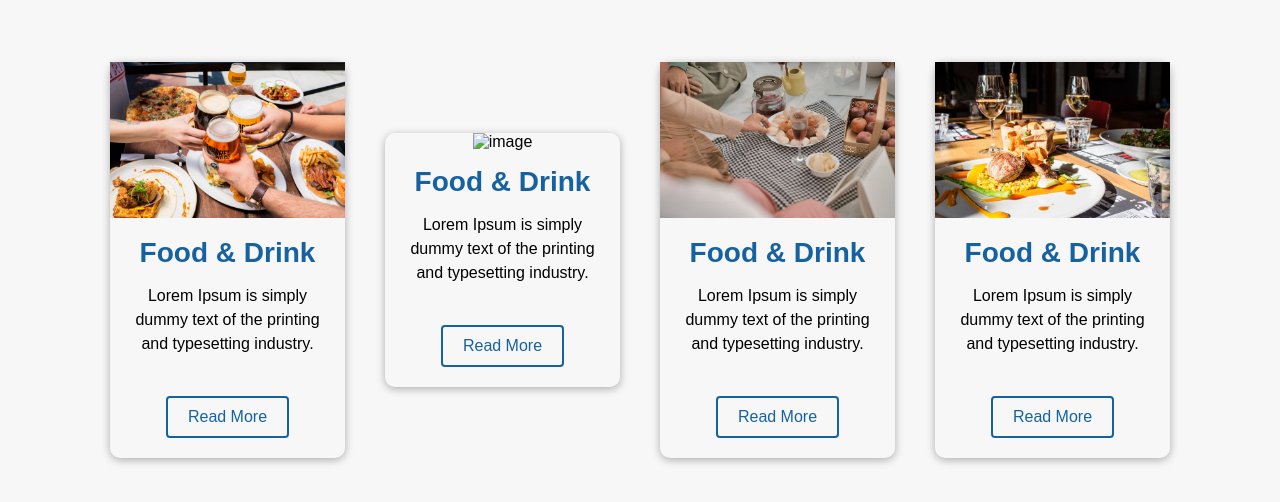
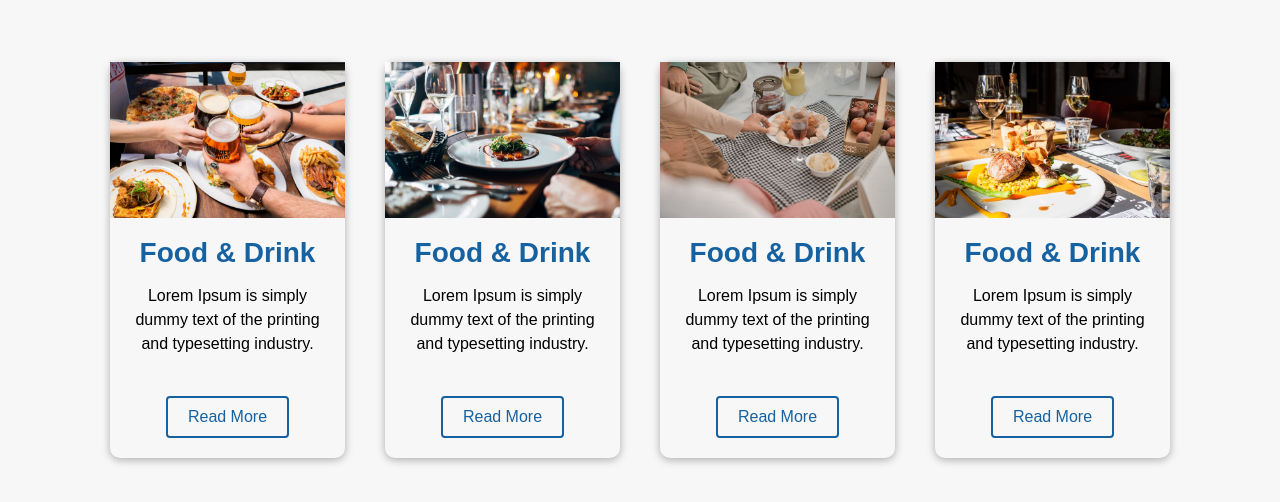
Before and after one commit to Tarunco/Card_Design.github.io, a plain HTML site: page index.html in a window 1280 px wide. Shown: the part 140-642 px from the top of the page. Drawn offline with Linux system fonts and the light colour scheme.

Commit message:
Update index.html

```diff
--- a/index.html
+++ b/index.html
@@ -21,7 +21,7 @@
       </div>
 
       <div class="card">
-        <img src="img/photoo2.avif" alt="image" width="100%" ; height="auto" ; />
+        <img src="img/photo2.avif" alt="image" width="100%" ; height="auto" ; />
         <h4>Food & Drink</h4>
         <p>Lorem Ipsum is simply dummy text of the printing and typesetting industry.</p>
         <a href="https://unsplash.com/photos/four-person-earring-on-black-wooden-table-E6HjQaB7UEA" class="btn">Read More</a>
```
